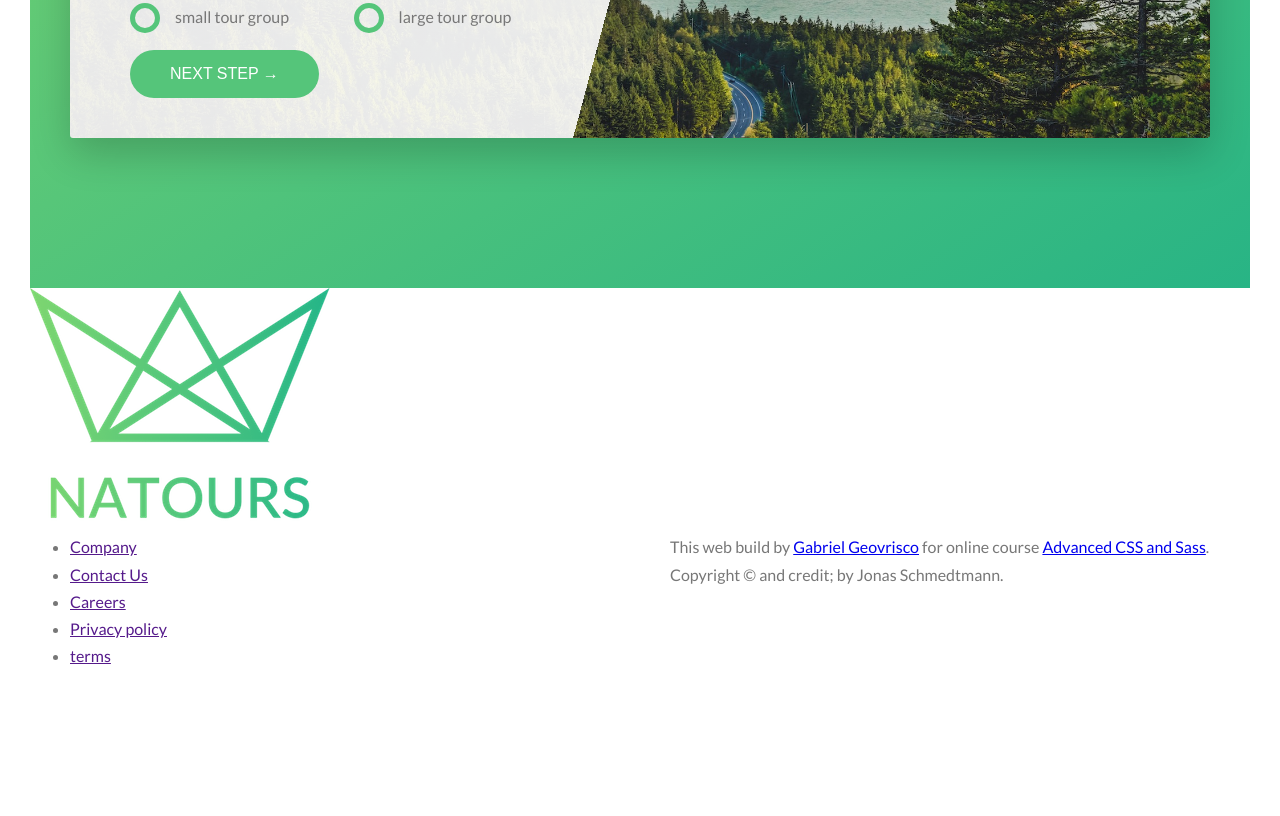
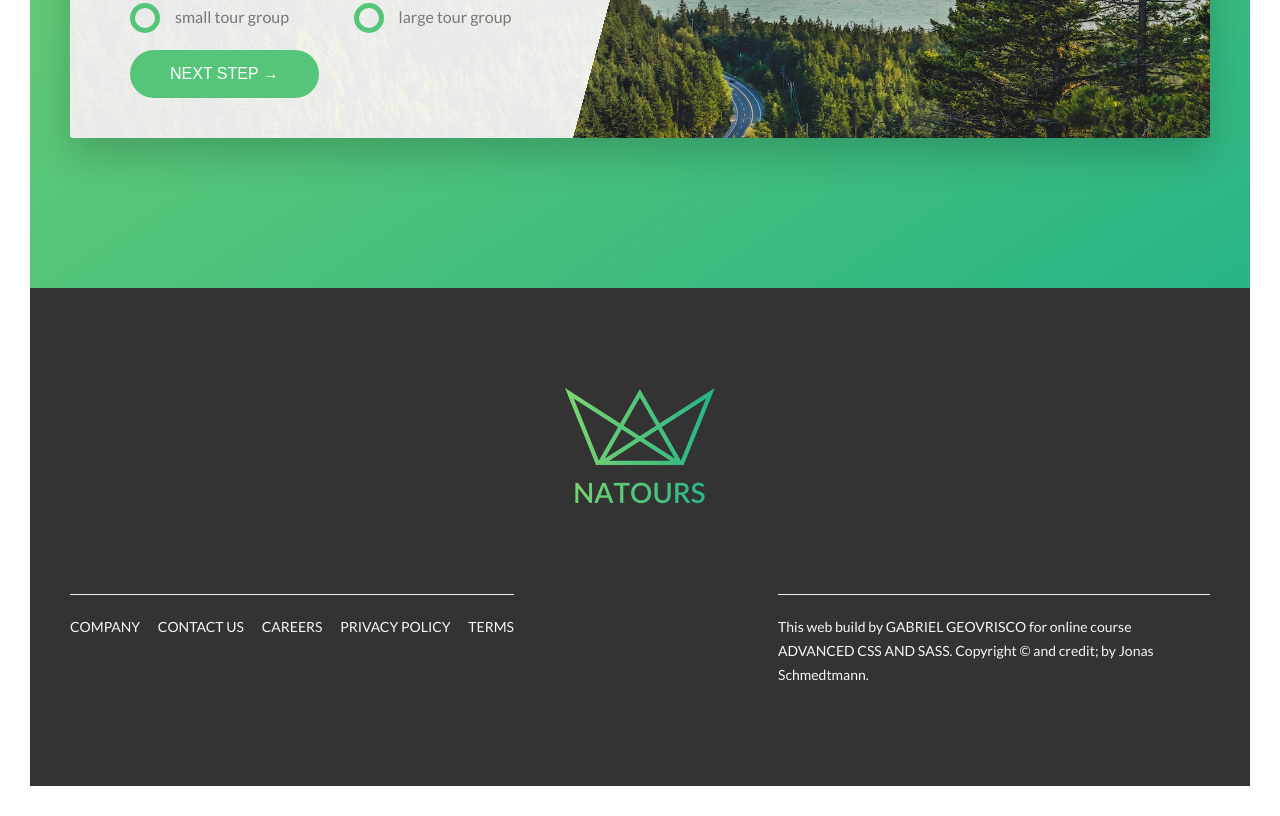
Before and after one commit to geovrisco/sass-grind, a website: page index.html in a window 1280 px wide. Shown: the part 4896-5712 px from the top of the page. Before the commit the page ends 5595 px from the top, so only its background shows below. Drawn offline with Linux system fonts and the light colour scheme.

Commit message:
add footer

```diff
--- a/index.html
+++ b/index.html
@@ -357,27 +357,27 @@
       </div>
     </section>
     <footer class="footer">
-      <div class="footer_logo-box">
+      <div class="footer__logo-box">
         <img src="img/logo-green-2x.png" alt="full logo" class="footer__logo" />
       </div>
       <div class="row">
         <div class="col-1-of-2">
-          <div class="footer_navigation">
+          <div class="footer__navigation">
             <ul class="footer_list">
               <li class="footer__item">
-                <a href="" class="footer__link">Company</a>
+                <a href="#" class="footer__link">Company</a>
               </li>
               <li class="footer__item">
-                <a href="" class="footer__link">Contact Us</a>
+                <a href="#" class="footer__link">Contact Us</a>
               </li>
               <li class="footer__item">
-                <a href="" class="footer__link">Careers</a>
+                <a href="#" class="footer__link">Careers</a>
               </li>
               <li class="footer__item">
-                <a href="" class="footer__link">Privacy policy</a>
+                <a href="#" class="footer__link">Privacy policy</a>
               </li>
               <li class="footer__item">
-                <a href="" class="footer__link">terms</a>
+                <a href="#" class="footer__link">terms</a>
               </li>
             </ul>
           </div>
@@ -385,8 +385,8 @@
         <div class="col-1-of-2">
           <p class="footer__copyright">
             This web build by
-            <a href="#" class="footer_link">Gabriel Geovrisco</a> for online
-            course <a href="#" class="footer_link">Advanced CSS and Sass</a>.
+            <a href="#" class="footer__link">Gabriel Geovrisco</a> for online
+            course <a href="#" class="footer__link">Advanced CSS and Sass</a>.
             Copyright &copy and credit; by Jonas Schmedtmann.
           </p>
         </div>
--- a/sass/layout/_footer.scss
+++ b/sass/layout/_footer.scss
@@ -1,3 +1,60 @@
 .footer {
   background-color: $color-grey-dark-3;
+  padding: 10rem 0;
+  font-size: 1.4rem;
+  color: $color-grey-light-1;
+
+  &__logo-box {
+    text-align: center;
+    margin-bottom: 8rem;
+  }
+
+  &__logo {
+    width: 15rem;
+    height: auto;
+    text-align: center;
+  }
+
+  &__navigation {
+    border-top: 1px solid $color-grey-light-2;
+    padding-top: 2rem;
+    display: inline-block;
+  }
+
+  &__list {
+    list-style: none;
+  }
+
+  &__item {
+    display: inline-block;
+    &:not(:last-child) {
+      margin-right: 1.5rem;
+    }
+  }
+
+  &__link {
+    &:link,
+    &:visited {
+      color: $color-grey-light-1;
+      background-color: $color-grey-dark-3;
+      text-decoration: none;
+      text-transform: uppercase;
+      display: inline-block;
+      transition: all 0.2s;
+    }
+
+    &:hover,
+    &:active {
+      color: $color-primary;
+      box-shadow: 0 1rem 2rem rgba($color-black, 0.4);
+      transform: rotate(5deg) scale(1.3);
+    }
+  }
+
+  &__copyright {
+    border-top: 1px solid $color-grey-light-2;
+    padding-top: 2rem;
+    width: 80%;
+    float: right;
+  }
 }
```
Also changed, not shown: css/style.css.
